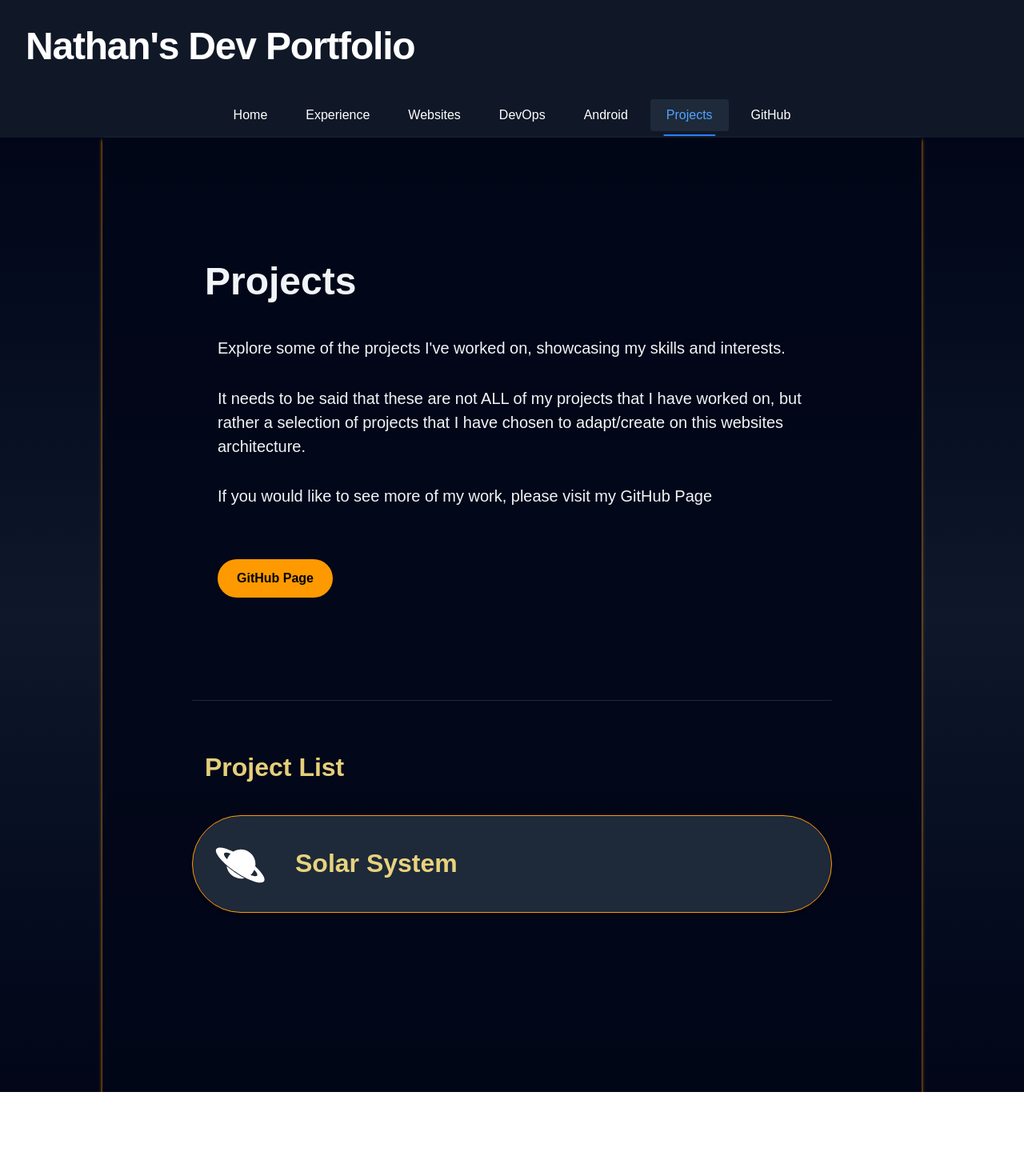
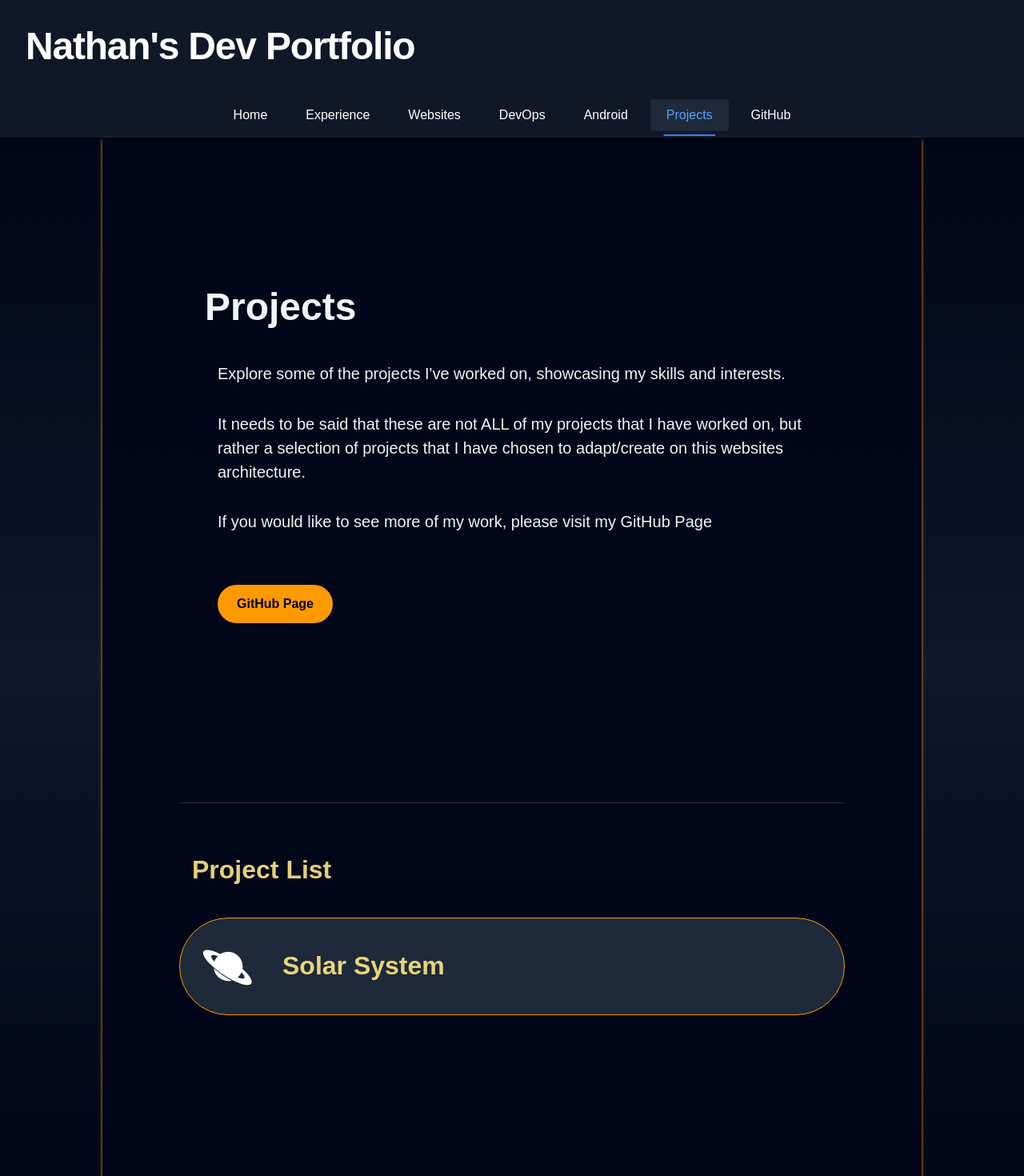
Before and after one commit to PapsBurr/personal-website-fullstack, a Next.js app in the folder frontend/: page /projects in a window 1280 px wide. Shown: the top 1470 px of the page at 80% size. Before the commit the page ends 1365 px from the top, so only its background shows below. Built offline with nearby package versions, Linux system fonts and the light colour scheme.

Commit message:
fix: add missing section tags with fade in class

```diff
--- a/frontend/src/app/projects/page.tsx
+++ b/frontend/src/app/projects/page.tsx
@@ -13,6 +13,7 @@ export default function ProjectsPage() {
   return (
     <div className="page-shell">
       <main className="page-main">
+        <section className="fade-trigger">
           <div className="container mx-auto px-4 py-8">
             <h1>Projects</h1>
             {/* Opening statement */}
@@ -37,7 +38,10 @@ export default function ProjectsPage() {
             >
               GitHub Page
             </Link>
+          </div>
+        </section>
 
+        <section className="fade-trigger">
           {/* Project List */}
           <div className="pt-12 my-24 border-t border-slate-700/60">
             <h2 className="text-2xl font-semibold my-12">Project List</h2>
@@ -56,7 +60,7 @@ export default function ProjectsPage() {
               </Link>
             ))}
           </div>
-        </div>
+        </section>
       </main>
     </div>
   );
```
Lines whose indentation alone changed are shown as unchanged.
